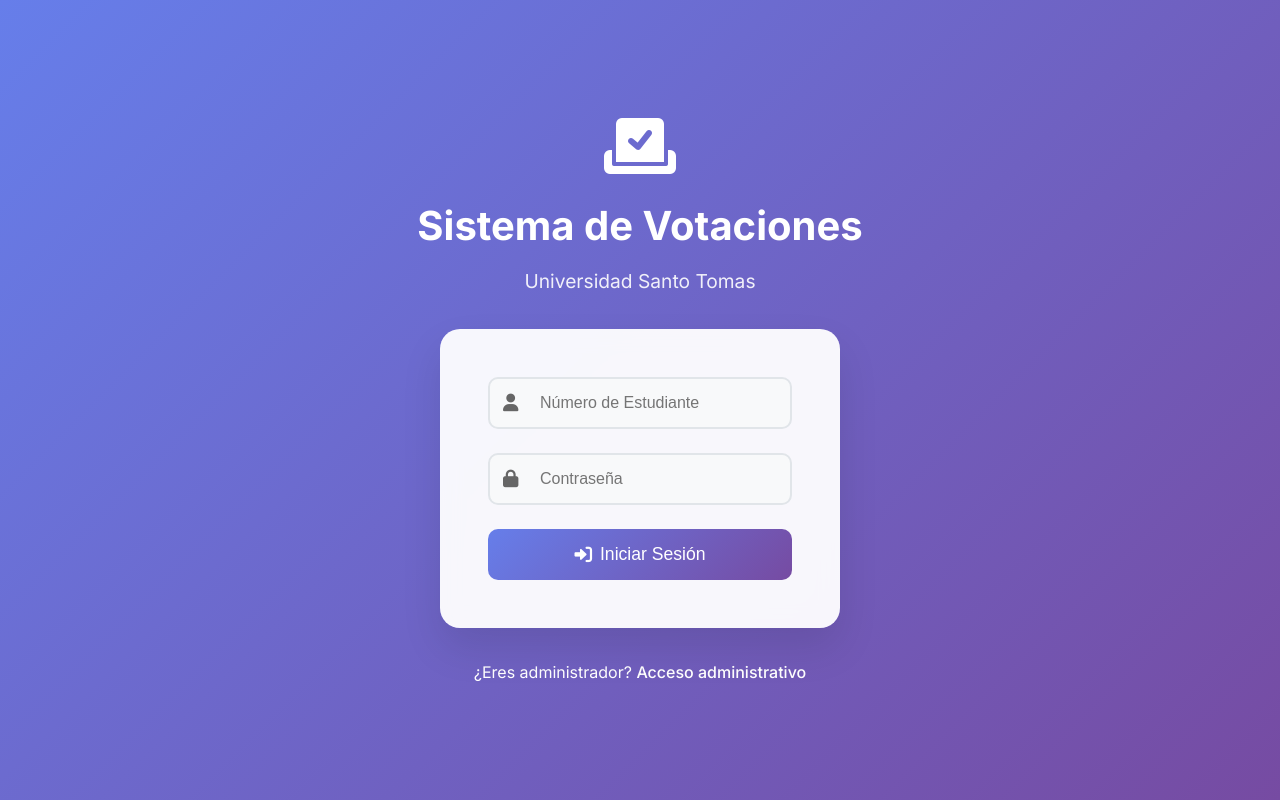
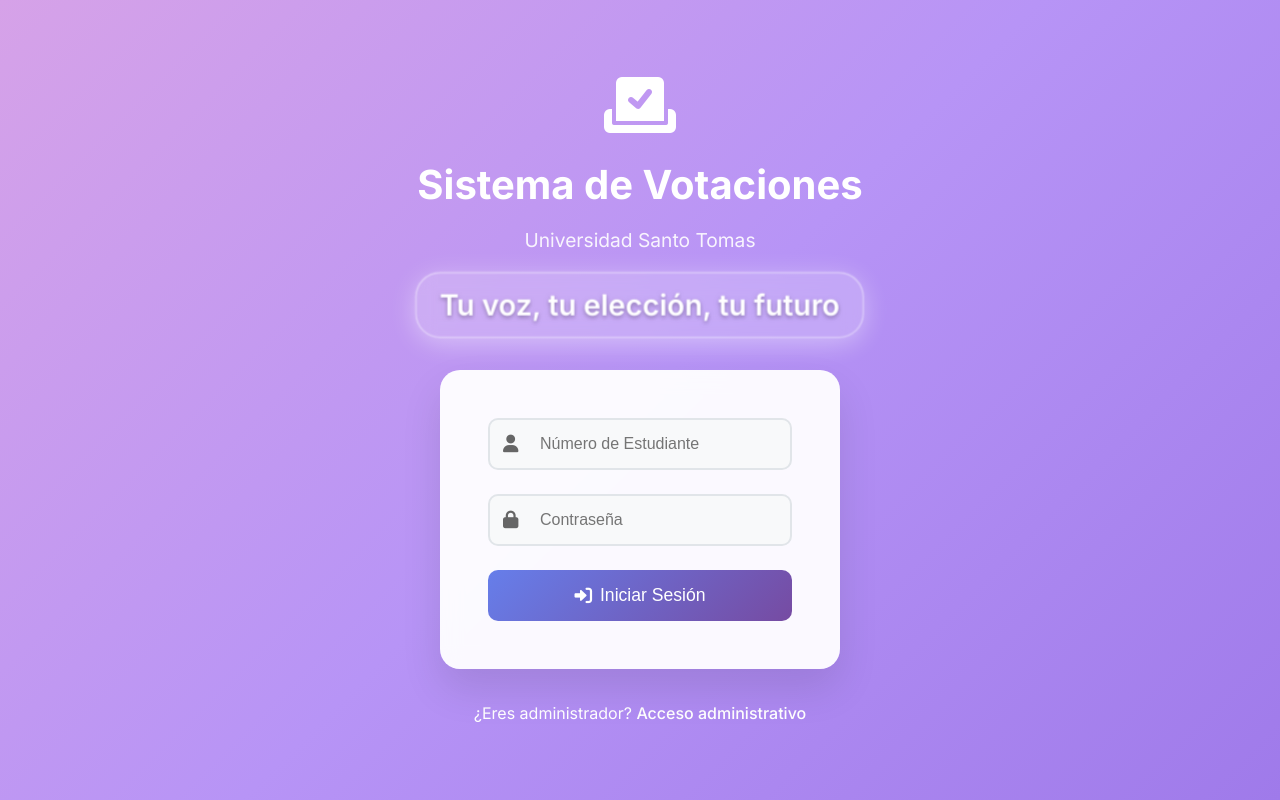
Before and after one commit to Sofi-06/Votaciones-Universitario, a plain HTML site: page index.html in a window 1280 px wide. Drawn offline with Linux system fonts and the light colour scheme.

Commit message:
update: color de fondo y tamaño de texto small en test

```diff
--- a/css/styles.css
+++ b/css/styles.css
@@ -9,7 +9,7 @@ body {
     font-family: 'Inter', -apple-system, BlinkMacSystemFont, 'Segoe UI', Roboto, sans-serif;
     line-height: 1.6;
     color: #333;
-    background: linear-gradient(135deg, #667eea 0%, #764ba2 100%);
+    background: linear-gradient(135deg, #d6a2e8 0%, #b794f6 50%, #9f7aea 100%);
     min-height: 100vh;
 }
 
@@ -67,6 +67,31 @@ body {
 .login-header p {
     font-size: 1.2rem;
     opacity: 0.9;
+}
+
+.slogan {
+    font-size: 1.8rem;
+    font-weight: 600;
+    margin-top: 1rem;
+    padding: 0.5rem 1rem;
+    background: rgba(255, 255, 255, 0.2);
+    border-radius: 25px;
+    backdrop-filter: blur(10px);
+    border: 2px solid rgba(255, 255, 255, 0.3);
+    color: #fff;
+    text-shadow: 0 2px 4px rgba(0, 0, 0, 0.3);
+    animation: glow 2s ease-in-out infinite alternate;
+}
+
+@keyframes glow {
+    from {
+        box-shadow: 0 4px 20px rgba(255, 255, 255, 0.3);
+        transform: scale(1);
+    }
+    to {
+        box-shadow: 0 6px 30px rgba(255, 255, 255, 0.5);
+        transform: scale(1.02);
+    }
 }
 
 .login-form {
--- a/index.html
+++ b/index.html
@@ -17,6 +17,7 @@
                     <i class="fas fa-vote-yea"></i>
                     <h1>Sistema de Votaciones</h1>
                     <p>Universidad Santo Tomas</p>
+                    <div class="slogan">Tu voz, tu elección, tu futuro</div>
                 </div>
 
                 <form id="login-form" class="login-form">
```
